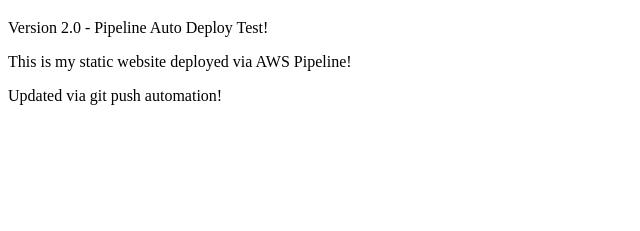
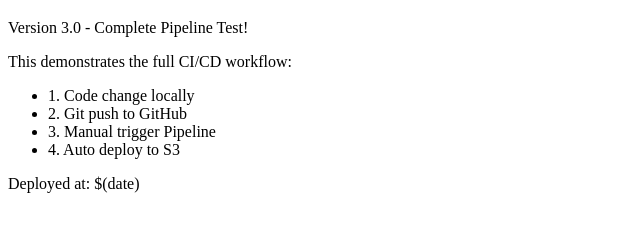
Before and after one commit to ranverse/mystaticpage, a plain HTML site: page index.html in a window 1280 px wide. Shown: the part 61-292 px from the top of the page, without its empty margins (0-640 px from the left). Drawn offline with Linux system fonts and the light colour scheme.

Commit message:
complete pipeline workflow test v3.0

```diff
--- a/index.html
+++ b/index.html
@@ -5,8 +5,14 @@
 </head>
 <body>
     <h1>Hello World</h1>
-    <p>Version 2.0 - Pipeline Auto Deploy Test!</p>
-    <p>This is my static website deployed via AWS Pipeline!</p>
-    <p>Updated via git push automation!</p>
+    <p>Version 3.0 - Complete Pipeline Test!</p>
+    <p>This demonstrates the full CI/CD workflow:</p>
+    <ul>
+        <li>1. Code change locally</li>
+        <li>2. Git push to GitHub</li>
+        <li>3. Manual trigger Pipeline</li>
+        <li>4. Auto deploy to S3</li>
+    </ul>
+    <p>Deployed at: $(date)</p>
 </body>
 </html>
```
